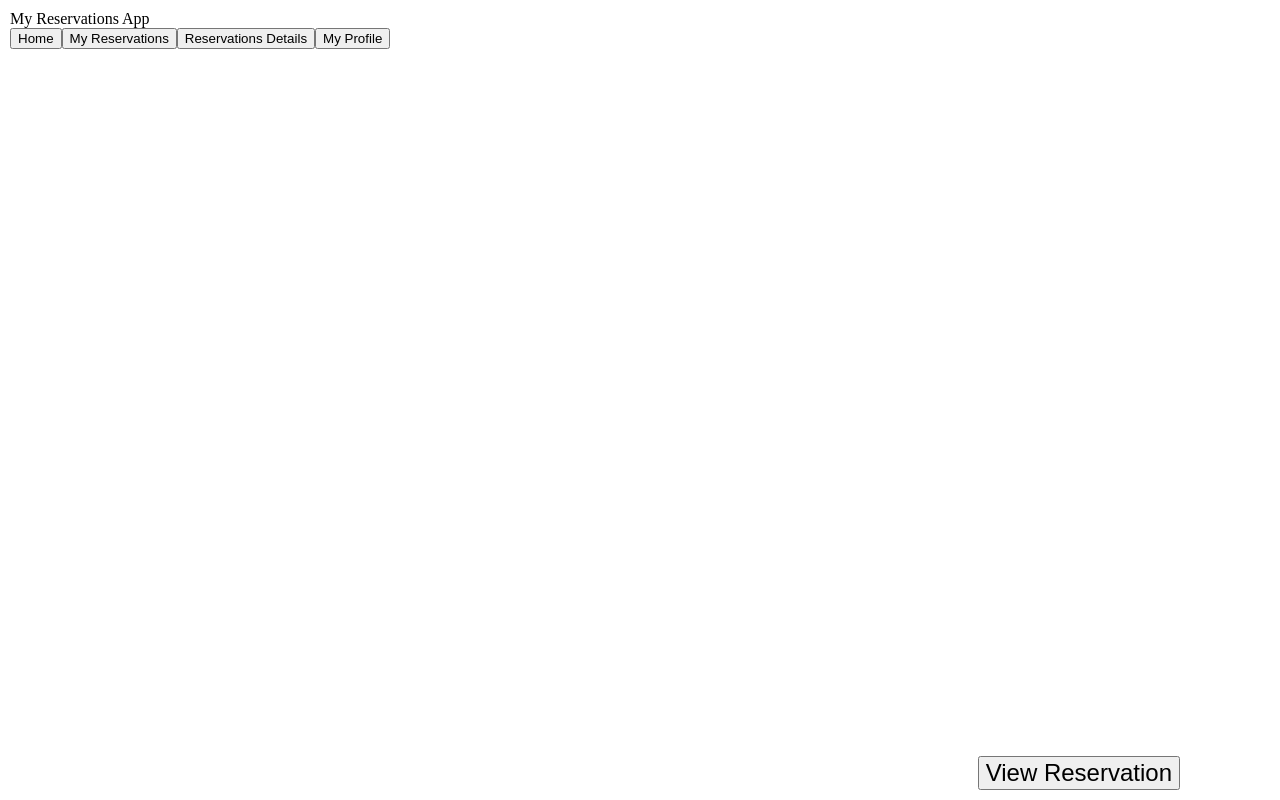
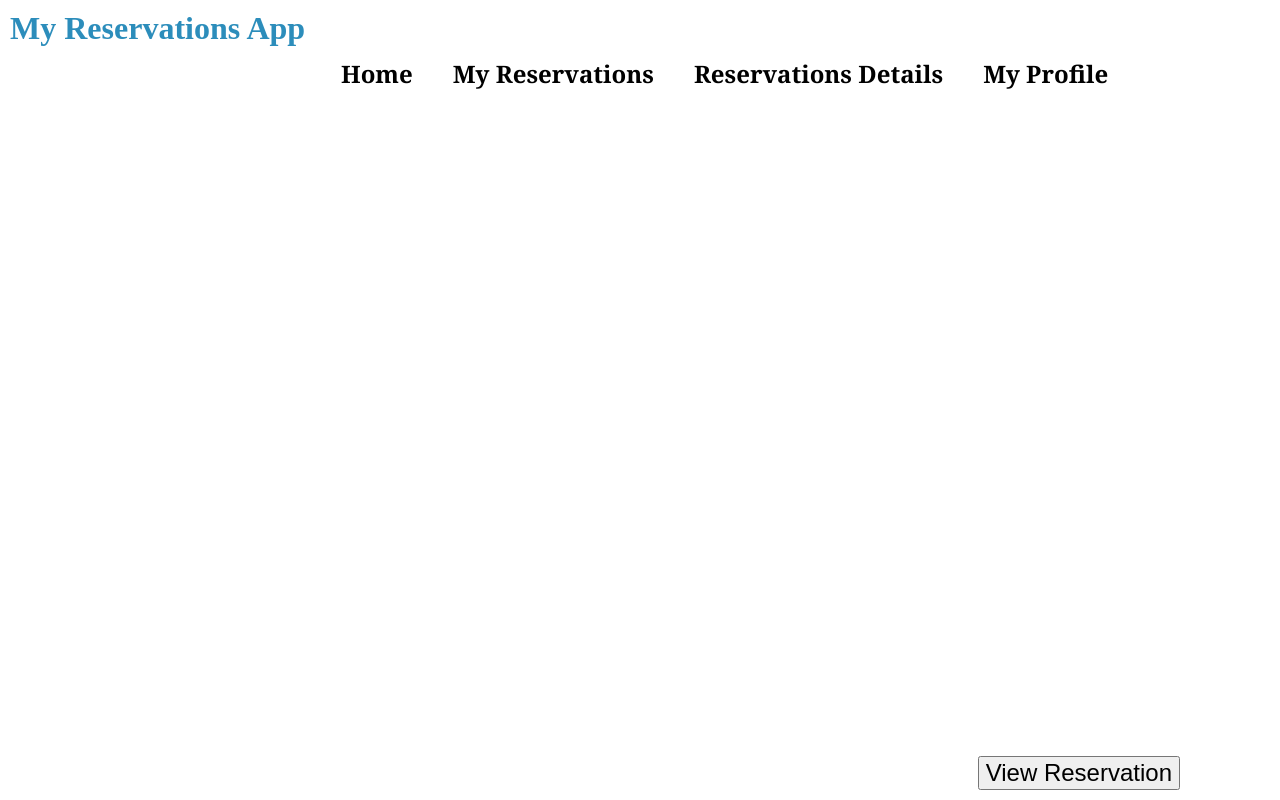
Before and after one commit to Jai2305/sixt_assignment, a React (Create React App) app: page / in a window 1280 px wide. Built offline with nearby package versions, Linux system fonts and the light colour scheme.

Commit message:
Update NavBar.js

```diff
--- a/src/NavBar.js
+++ b/src/NavBar.js
@@ -4,11 +4,13 @@ import {Link} from  'react-router-dom' ;
 const NavBar =()=> {
 return(
     <div id="nav" >
-        <div> My Reservations App</div>
-        <button> Home</button>
-        <button> My Reservations </button>
-        <button> Reservations Details </button>
-        <button> My Profile </button>
+        <div id="title"> My Reservations App</div>
+        <ul id="menu">
+        <li> Home</li>
+        <li> My Reservations </li>
+        <li> Reservations Details </li>
+        <li> My Profile </li>
+        </ul>
     </div>
 )
 }
```
